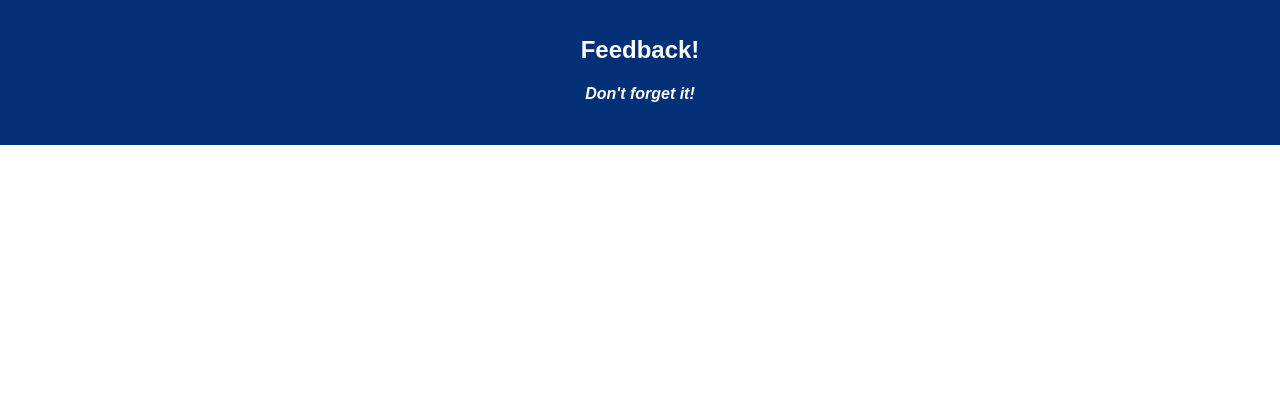
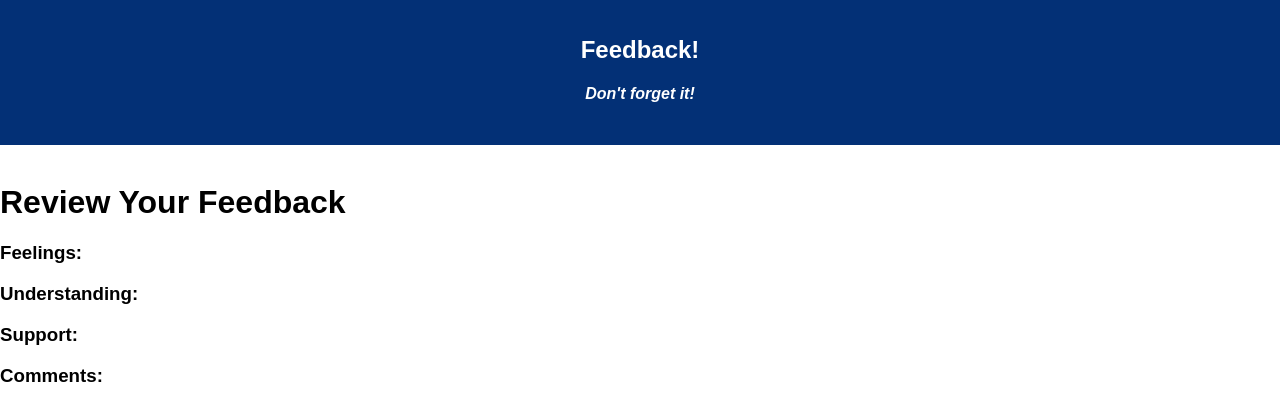
Before and after one commit to mitchjolson/redux-feedback-loop, a React (Create React App) app: page / in a window 1280 px wide. Shown: the top 420 px of the page. Built offline with nearby package versions, Linux system fonts and the light colour scheme.

Commit message:
created components, Review component rendering

```diff
--- a/package.json
+++ b/package.json
@@ -12,6 +12,7 @@
     "react-redux": "^7.1.0",
     "react-router-dom": "^5.0.1",
     "react-scripts": "^3.0.1",
+    "redux": "^4.0.4",
     "redux-logger": "^3.0.6"
   },
   "devDependencies": {
--- a/src/components/App/App.js
+++ b/src/components/App/App.js
@@ -1,10 +1,12 @@
 import React, { Component } from 'react';
 import axios from 'axios';
 import './App.css';
+import Review from '../Review/Review'
 
 class App extends Component {
   render() {
     return (
+      <>
       <div className="App">
         <header className="App-header">
           <h1 className="App-title">Feedback!</h1>
@@ -12,6 +14,10 @@ class App extends Component {
         </header>
         <br/>
       </div>
+      <main>
+        <Review/>
+      </main>
+      </>
     );
   }
 }
--- /dev/null
+++ b/src/components/Review/Review.js
@@ -0,0 +1,23 @@
+import React, { Component } from 'react';
+import { connect } from 'react-redux';
+
+
+class Review extends Component {
+    render() {
+        return (
+            <>
+            <h1>Review Your Feedback</h1>
+            <h3>Feelings: </h3>
+            <h3>Understanding: </h3>
+            <h3>Support: </h3>
+            <h3>Comments: </h3>
+            </>
+        );
+    }
+}
+
+const mapStateToProps = (reduxStore) => ({
+    reduxStore
+})
+
+export default connect(mapStateToProps)(Review);
--- a/src/index.js
+++ b/src/index.js
@@ -4,5 +4,21 @@ import './index.css';
 import App from './components/App/App';
 import registerServiceWorker from './registerServiceWorker';
 
-ReactDOM.render(<App />, document.getElementById('root'));
+import { createStore, combineReducers, applyMiddleware } from 'redux';
+import { Provider } from 'react-redux';
+import logger from 'redux-logger';
+
+const testReducer = () => {
+    console.log('in test reducer');
+    return '';
+}
+
+const storeInstance = createStore(
+    combineReducers({
+        testReducer
+    }),
+    applyMiddleware(logger)
+);
+
+ReactDOM.render(<Provider store={storeInstance}><App /></Provider>, document.getElementById('root'));
 registerServiceWorker();
```
Also changed, not shown: src/components/Comment/Comment.js (added), src/components/Feel/Feel.js (added), src/components/Support/Support.js (added), src/components/Understand/Understand.js (added), 1 other file (tests, documents, lock files or other folders).
